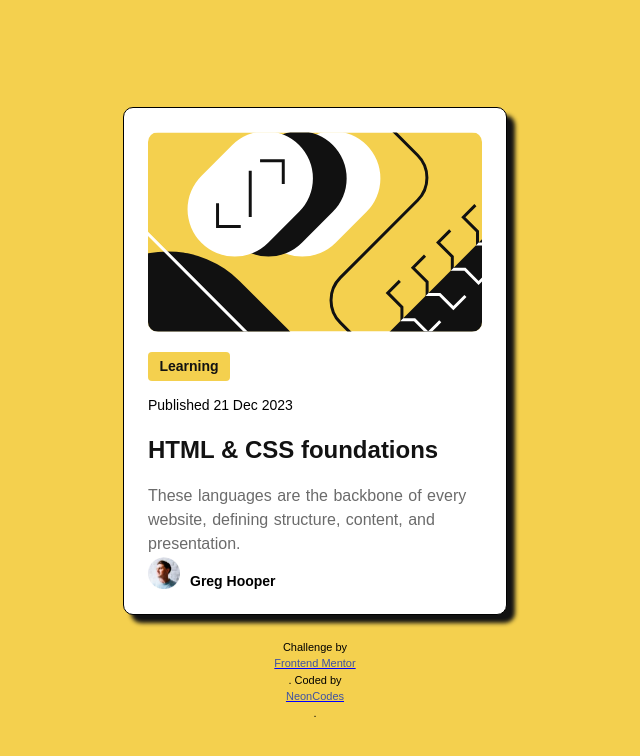
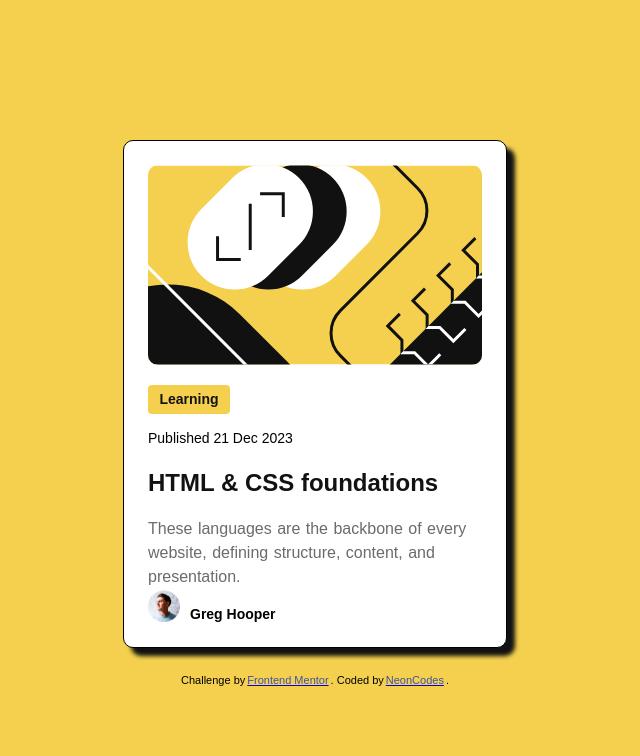
Before and after one commit to NeonCodes/Blog-preview-card-challenge, a plain HTML site: page index.html in a window 1280 px wide. Shown: the whole page, without its empty margins (325-965 px from the left). Drawn offline with Linux system fonts and the light colour scheme.

Commit message:
Update style.css

```diff
--- a/style.css
+++ b/style.css
@@ -217,9 +217,13 @@ flex-direction: column;
 .attribution{
   padding-top: 12px;
   color: hsl(0, 0, 7%);
+  display: flex;
+  flex-direction:row;
+  align-items: center;
+  gap: 2px;
 }
 
 .website, .user{
+  color: blue;
   text-decoration: underline;
-  color: blue;
 }
```
